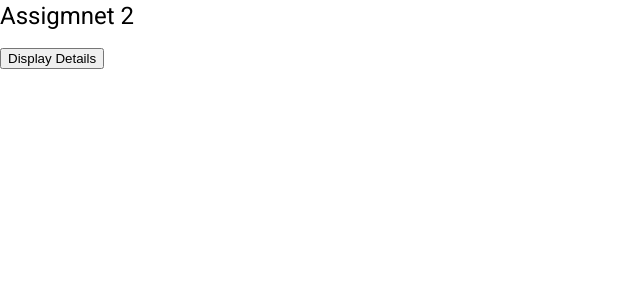
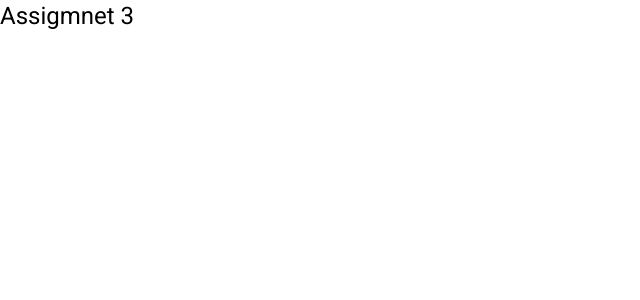
Before and after one commit to waqaryounis7564/AangularPractice, an Angular app: page / in a window 1280 px wide. Shown: the top 300 px of the page, without its empty margins (0-640 px from the left). Built offline with nearby package versions, Linux system fonts and the light colour scheme.

Commit message:
initial commit

```diff
--- a/src/app/app.component.html
+++ b/src/app/app.component.html
@@ -1,14 +1 @@
-<h1>Assigmnet 2</h1>
-
-<button (click)="onClick()">Display Details</button>
-
-<p *ngIf="show">Lorem Ipsum is simply dummy text of the printing and typesetting industry. Lorem Ipsum has been the
-  industry's
-  standard dummy text ever since the 1500s, when an unknown printer took a galley of type and scrambled it to make a
-  type specimen book. It has survived not only five centuries, but also the leap into electronic typesetting,
-  remaining essentially unchanged. It was popularised in the 1960s with the release of Letraset sheets containing
-  Lorem Ipsum passages, and more recently with desktop publishing software like Aldus PageMaker including versions of
-  Lorem Ipsum.</p>
-<ul>
-  <li *ngFor="let val of log" [ngStyle]="{'background-color':val>=5?'green':'white'}">{{val}}</li>
-</ul>
+<h1>Assigmnet 3</h1>
--- a/src/app/app.component.ts
+++ b/src/app/app.component.ts
@@ -6,19 +6,5 @@ import {Component} from '@angular/core';
   styleUrls: ['./app.component.css']
 })
 export class AppComponent {
-  show: boolean | undefined;
-  total = 0;
-  log = [];
 
-  // tslint:disable-next-line:typedef
-  onClick() {
-    // this.total = 0;
-    this.show = this.show ? false : true;
-    // @ts-ignore
-    this.total++;
-    // @ts-ignore
-    this.log.push(this.total);
-    console.log(this.total);
-
-  }
 }
```
